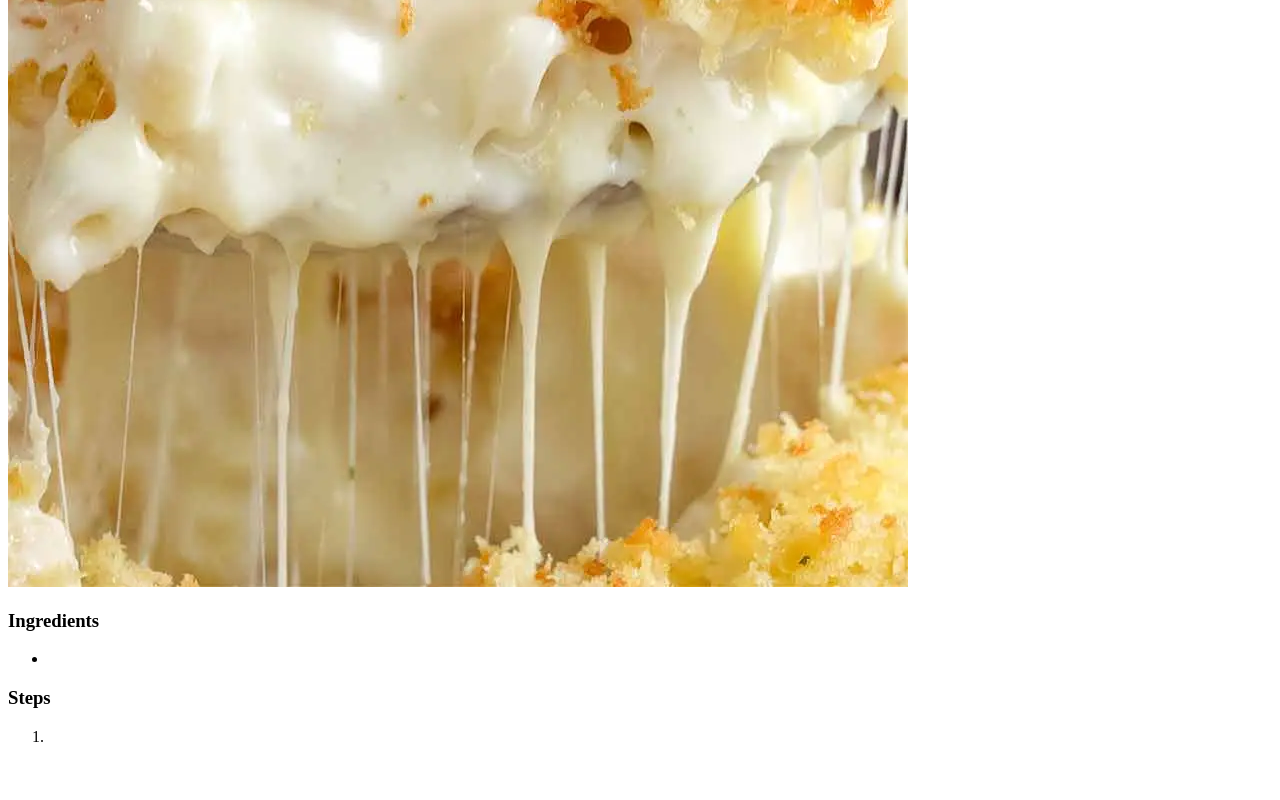
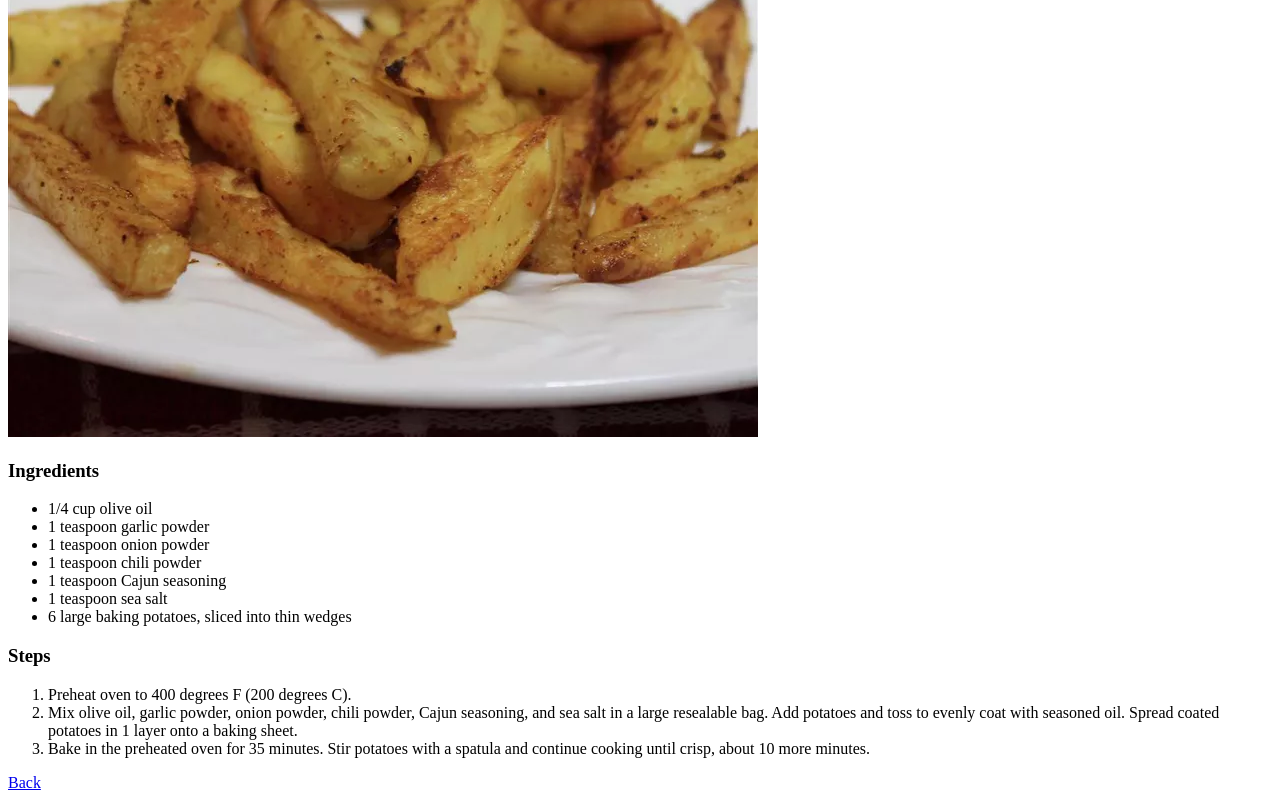
Before and after one commit to Dan-Sted/odin-recipes, a plain HTML site: page recipes/fries.html in a window 1280 px wide. Shown: the part 393-1193 px from the top of the page. Before the commit the page ends 1155 px from the top, so only its background shows below. Drawn offline with Linux system fonts and the light colour scheme.

Commit message:
Complete fries file and add back link to recipes

```diff
--- a/recipes/fries.html
+++ b/recipes/fries.html
@@ -7,14 +7,26 @@
 </head>
 <body>
     <h1>Cajun Baked French Fries</h1>
-    <img src="mac-n-cheese.jpg">
+    <img src="fries.jpg">
     <h3>Ingredients</h3>
     <ul>
-        <li></li>
+        <li>1/4 cup olive oil</li>
+        <li>1 teaspoon garlic powder</li>
+        <li>1 teaspoon onion powder</li>
+        <li>1 teaspoon chili powder</li>
+        <li>1 teaspoon Cajun seasoning</li>
+        <li>1 teaspoon sea salt</li>
+        <li>6 large baking potatoes, sliced into thin wedges</li>
     </ul>
     <h3>Steps</h3>
     <ol>
-        <li></li>
+        <li>Preheat oven to 400 degrees F (200 degrees C).</li>
+        <li>Mix olive oil, garlic powder, onion powder, chili powder, Cajun seasoning, and sea salt in a large resealable bag.
+            Add potatoes and toss to evenly coat with seasoned oil.
+            Spread coated potatoes in 1 layer onto a baking sheet.</li>
+        <li>Bake in the preheated oven for 35 minutes.
+            Stir potatoes with a spatula and continue cooking until crisp, about 10 more minutes.</li>
     </ol>
+    <a href="../index.html">Back</a>
 </body>
 </html>
```
Also changed, not shown: recipes/coffee-cake.html (+1 -0 lines), recipes/mac-n-cheese.html (+1 -0 lines).
